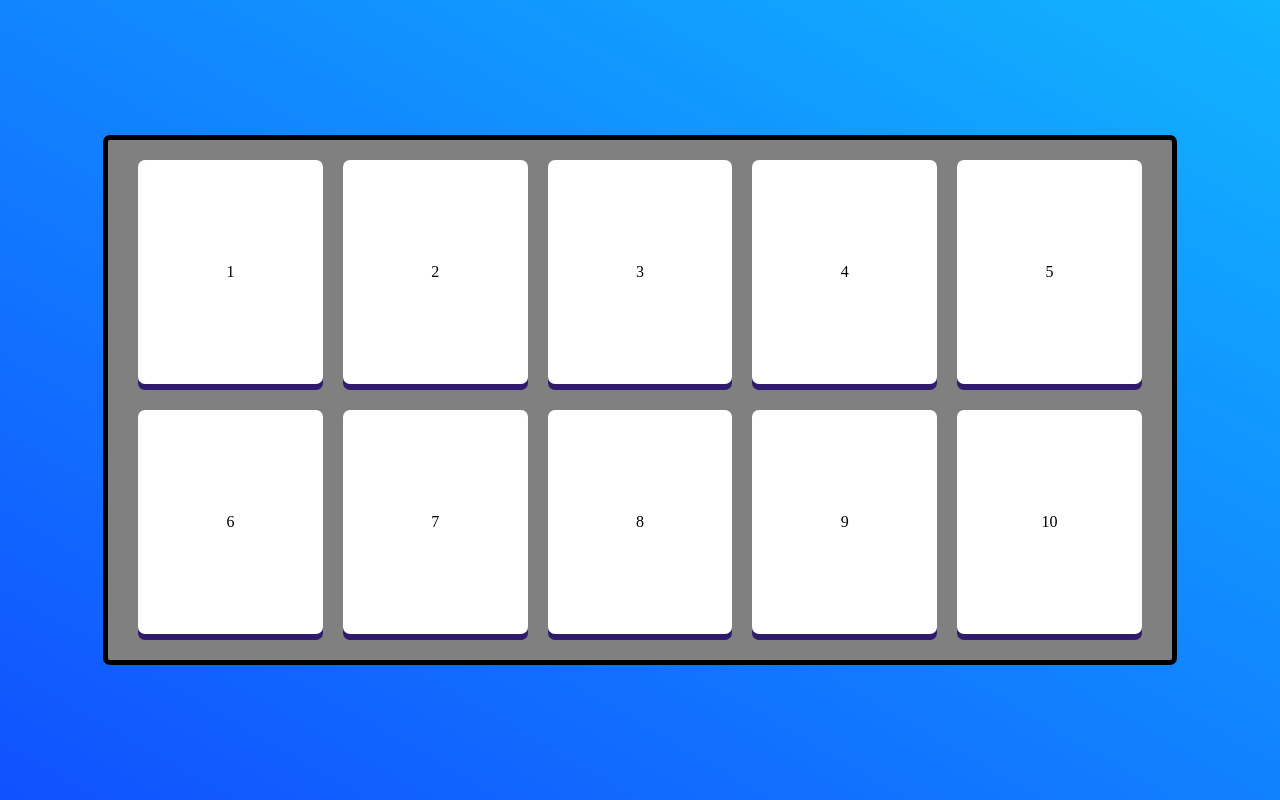
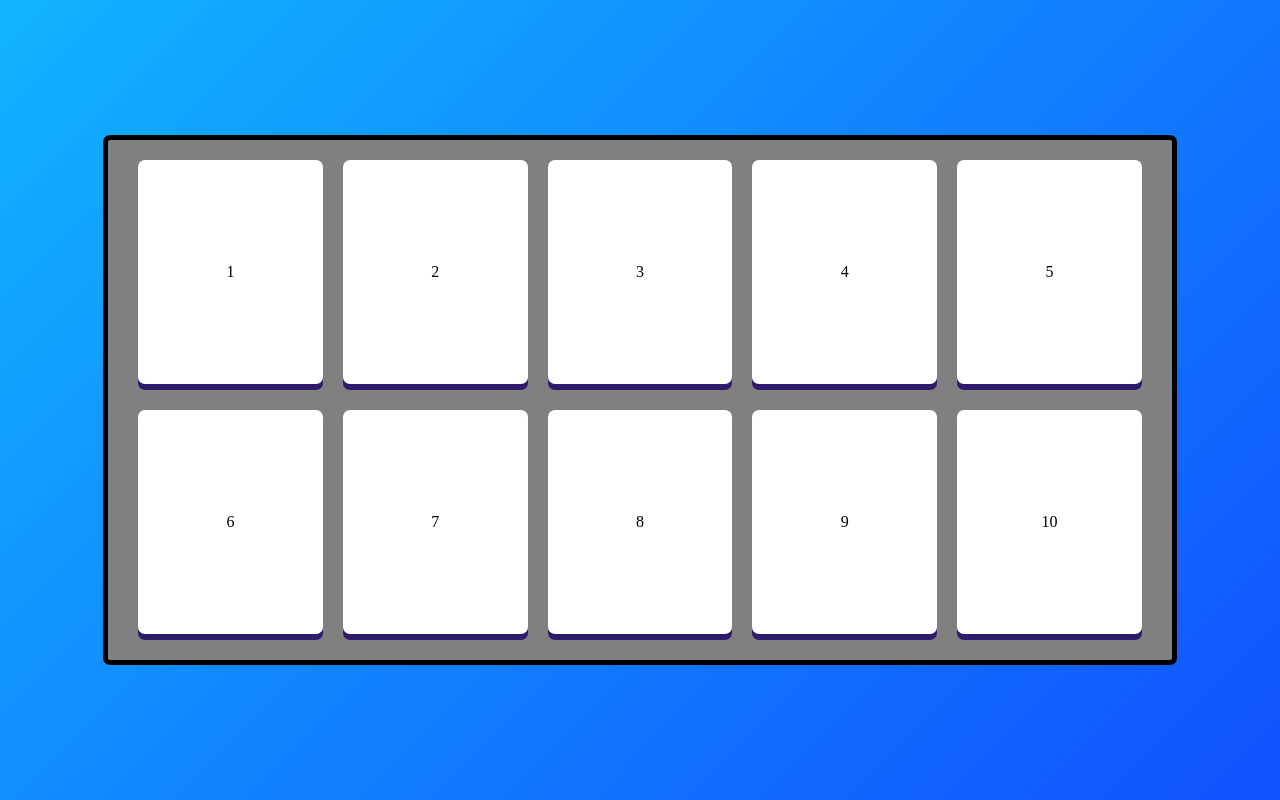
Before and after one commit to silash35/order-game, a React app in the folder packages/web/: page / in a window 1280 px wide. Built offline with nearby package versions, Linux system fonts and the light colour scheme.

Commit message:
fix gradient deg

```diff
--- a/packages/web/src/style.scss
+++ b/packages/web/src/style.scss
@@ -5,7 +5,7 @@
   min-height: 100vh;
   margin: 0;
 
-  background-image: linear-gradient(30deg, #1151ff, #11b4ff);
+  background-image: linear-gradient(315deg, #1151ff, #11b4ff);
 }
 
 .board {
```
